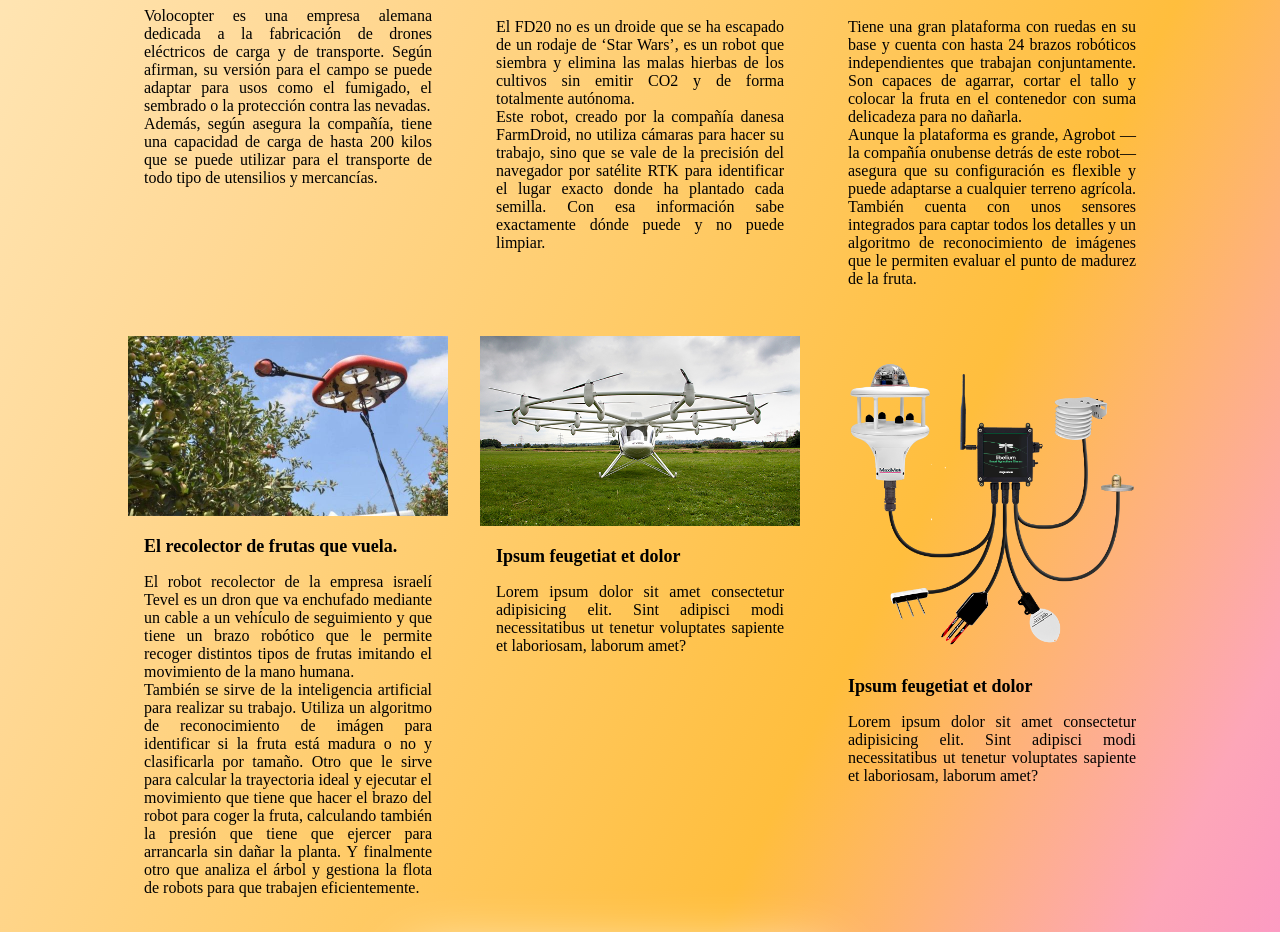
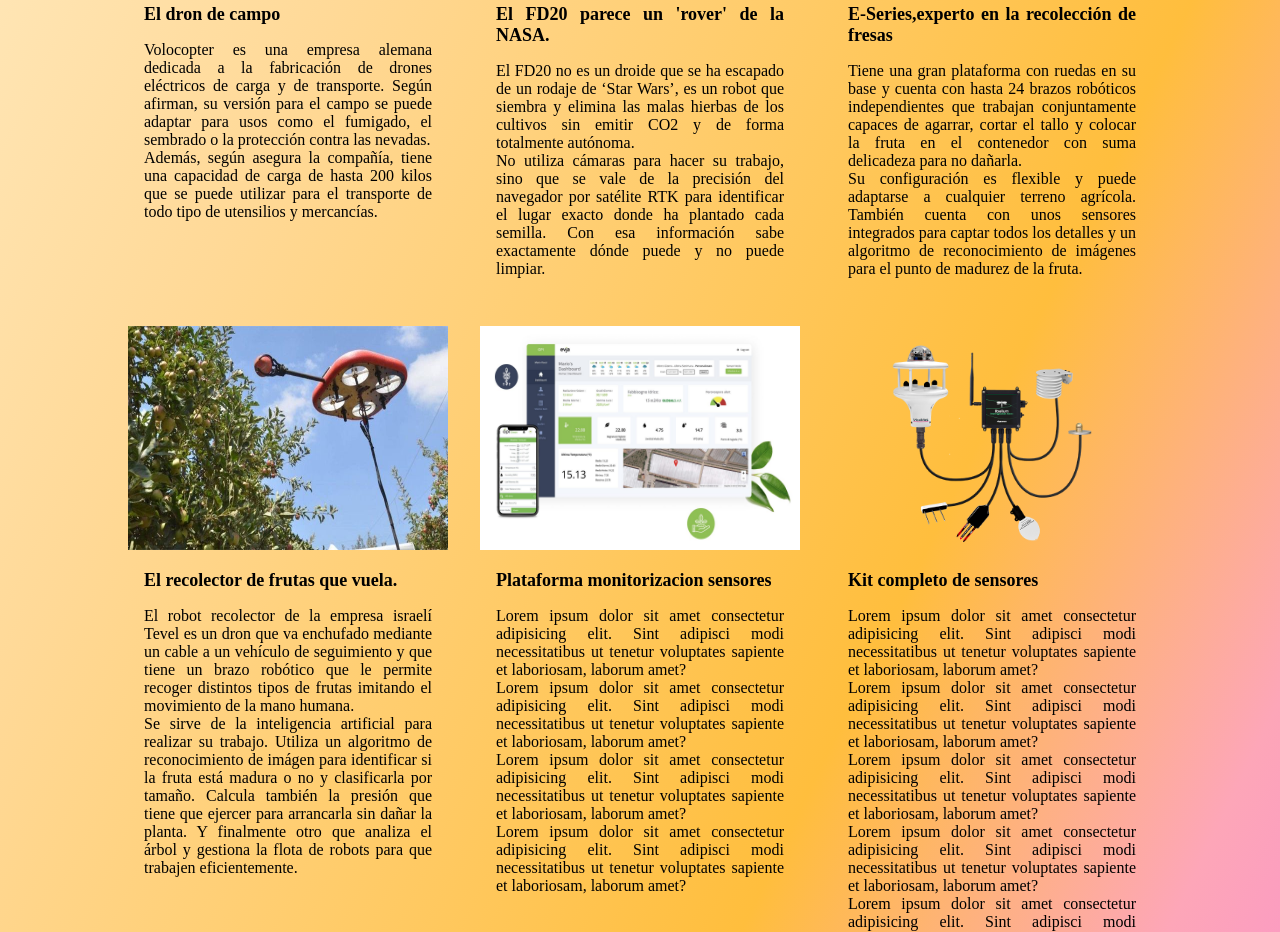
Before and after one commit to guejo8/SMART-FARMING, a plain HTML site: page index.html in a window 1280 px wide. Shown: the part 1061-1993 px from the top of the page. Drawn offline with Linux system fonts and the light colour scheme.

Commit message:
listo para entrega

```diff
--- a/index.html
+++ b/index.html
@@ -63,7 +63,7 @@
           <p class="descripcion_parrafo">
             El FD20 no es un droide que se ha escapado de un rodaje de ‘Star Wars’, es un robot que siembra y elimina las malas hierbas de los cultivos sin emitir CO2 y de forma totalmente autónoma.
             <br />
-            Este robot, creado por la compañía danesa FarmDroid, no utiliza cámaras para hacer su trabajo, sino que se vale de la precisión del navegador por satélite RTK para identificar el lugar exacto donde ha plantado cada semilla. Con esa información sabe exactamente dónde puede y no puede limpiar.
+             No utiliza cámaras para hacer su trabajo, sino que se vale de la precisión del navegador por satélite RTK para identificar el lugar exacto donde ha plantado cada semilla. Con esa información sabe exactamente dónde puede y no puede limpiar.
           </p>
         </div>
 
@@ -71,9 +71,9 @@
           <img src="imagenes/producto8.jpg" alt="robot recolector en invernadero de fresas" />
           <p class="titulo_parrafo">E-Series,experto en la recolección de fresas</p>
           <p class="descripcion_parrafo">
-            Tiene una gran plataforma con ruedas en su base y cuenta con hasta 24 brazos robóticos independientes que trabajan conjuntamente. Son capaces de agarrar, cortar el tallo y colocar la fruta en el contenedor con suma delicadeza para no dañarla.
+            Tiene una gran plataforma con ruedas en su base y cuenta con hasta 24 brazos robóticos independientes que trabajan conjuntamente capaces de agarrar, cortar el tallo y colocar la fruta en el contenedor con suma delicadeza para no dañarla.
             <br/>
-            Aunque la plataforma es grande, Agrobot —la compañía onubense detrás de este robot— asegura que su configuración es flexible y puede adaptarse a cualquier terreno agrícola. También cuenta con unos sensores integrados para captar todos los detalles y un algoritmo de reconocimiento de imágenes que le permiten evaluar el punto de madurez de la fruta.
+            Su configuración es flexible y puede adaptarse a cualquier terreno agrícola. También cuenta con unos sensores integrados para captar todos los detalles y un algoritmo de reconocimiento de imágenes para el punto de madurez de la fruta.
           </p>
 
         </div>
@@ -84,15 +84,27 @@
           <p class="descripcion_parrafo">
             El robot recolector de la empresa israelí Tevel es un dron que va enchufado mediante un cable a un vehículo de seguimiento y que tiene un brazo robótico que le permite recoger distintos tipos de frutas imitando el movimiento de la mano humana.
             <br />
-            También se sirve de la inteligencia artificial para realizar su trabajo. Utiliza un algoritmo de reconocimiento de imágen para identificar si la fruta está madura o no y clasificarla por tamaño. Otro que le sirve para calcular la trayectoria ideal y ejecutar el movimiento que tiene que hacer el brazo del robot para coger la fruta, calculando también la presión que tiene que ejercer para arrancarla sin dañar la planta. Y finalmente otro que analiza el árbol y gestiona la flota de robots para que trabajen eficientemente.
+            Se sirve de la inteligencia artificial para realizar su trabajo. Utiliza un algoritmo de reconocimiento de imágen para identificar si la fruta está madura o no y clasificarla por tamaño. Calcula también la presión que tiene que ejercer para arrancarla sin dañar la planta. Y finalmente otro que analiza el árbol y gestiona la flota de robots para que trabajen eficientemente.
           </p>
 
         </div>
 
         <div class="cuadros-productos">
-          <img src="imagenes/producto10.jpg" alt="dibujo 6" />
-          <p class="titulo_parrafo">Ipsum feugetiat et dolor</p>
+          <img src="imagenes/gestion.jpg" alt="pantalla ejemplo de gestion" />
+          <p class="titulo_parrafo">Plataforma monitorizacion sensores</p>
           <p class="descripcion_parrafo">
+            Lorem ipsum dolor sit amet consectetur adipisicing elit. Sint
+            adipisci modi necessitatibus ut tenetur voluptates sapiente et
+            laboriosam, laborum amet?
+            <br />
+            Lorem ipsum dolor sit amet consectetur adipisicing elit. Sint
+            adipisci modi necessitatibus ut tenetur voluptates sapiente et
+            laboriosam, laborum amet?
+            <br />
+            Lorem ipsum dolor sit amet consectetur adipisicing elit. Sint
+            adipisci modi necessitatibus ut tenetur voluptates sapiente et
+            laboriosam, laborum amet?
+            <br />
             Lorem ipsum dolor sit amet consectetur adipisicing elit. Sint
             adipisci modi necessitatibus ut tenetur voluptates sapiente et
             laboriosam, laborum amet?
@@ -102,8 +114,24 @@
 
         <div class="cuadros-productos">
           <img src="imagenes/producto11.png" alt="kit de sensores para el terreno" />
-          <p class="titulo_parrafo">Ipsum feugetiat et dolor</p>
+          <p class="titulo_parrafo">Kit completo de sensores</p>
           <p class="descripcion_parrafo">
+            Lorem ipsum dolor sit amet consectetur adipisicing elit. Sint
+            adipisci modi necessitatibus ut tenetur voluptates sapiente et
+            laboriosam, laborum amet?
+            <br />
+            Lorem ipsum dolor sit amet consectetur adipisicing elit. Sint
+            adipisci modi necessitatibus ut tenetur voluptates sapiente et
+            laboriosam, laborum amet?
+            <br />
+            Lorem ipsum dolor sit amet consectetur adipisicing elit. Sint
+            adipisci modi necessitatibus ut tenetur voluptates sapiente et
+            laboriosam, laborum amet?
+            <br />
+            Lorem ipsum dolor sit amet consectetur adipisicing elit. Sint
+            adipisci modi necessitatibus ut tenetur voluptates sapiente et
+            laboriosam, laborum amet?
+            <br />
             Lorem ipsum dolor sit amet consectetur adipisicing elit. Sint
             adipisci modi necessitatibus ut tenetur voluptates sapiente et
             laboriosam, laborum amet?
--- a/responsive.css
+++ b/responsive.css
@@ -8,11 +8,14 @@
     .formulario_caja {
       width: 50%;
     }
-    .descripcion_parrafo {
+    /* .descripcion_parrafo {
       text-align: justify;
-    }
+    } */
     .copyright {
       margin-top: 2rem;
+    }
+    h2 {
+      font-size: 3rem;
     }
   }
   /*-------------- mobile------------ */
@@ -66,17 +69,12 @@
       width: 75%;
       margin-top: 9rem;
     }
+    /******************about***************/
+    h2 {
+      font-size: 1.5rem;
+    }
+    .welcome{
+      margin:2rem;
+    }
 
-    /* ------------------ footer ---------- */
-
-
-    }
-    /* ------------------ COPY ---------- */
-    /* .copy_datos {
-      width: 100%;
-    }
-    .copyright {
-      flex-direction: column;
-      height: auto;
-    }
-  } */
+  }
--- a/style.css
+++ b/style.css
@@ -95,7 +95,7 @@
 
   .cuadros-productos img {
     max-width: 100%;
-    height: rem;
+    height: 14rem;
   }
   .contenedor-productos {
     display: grid;
@@ -170,14 +170,15 @@
   }
 
   /* ----------------------------SECCION ABOUT-------------------------------------- */
-  .description-container {
-    display: flex;
-    justify-content: center;
-    align-items: center;
+
+  #natura {
+    margin:4rem;
     text-align: center;
-    margin-top: 4rem;
   }
+  .welcome {
+    margin:5rem;
 
+  }
   /* -------------------FOOTER COPYRIGHT--------------------------- */
   .copy_datos {
     /* width: 20%; */
```
Also changed, not shown: about.html (+9 -3 lines), Captura de pantalla de 2023-07-03 14-19-46.png (added), 1 other file.
